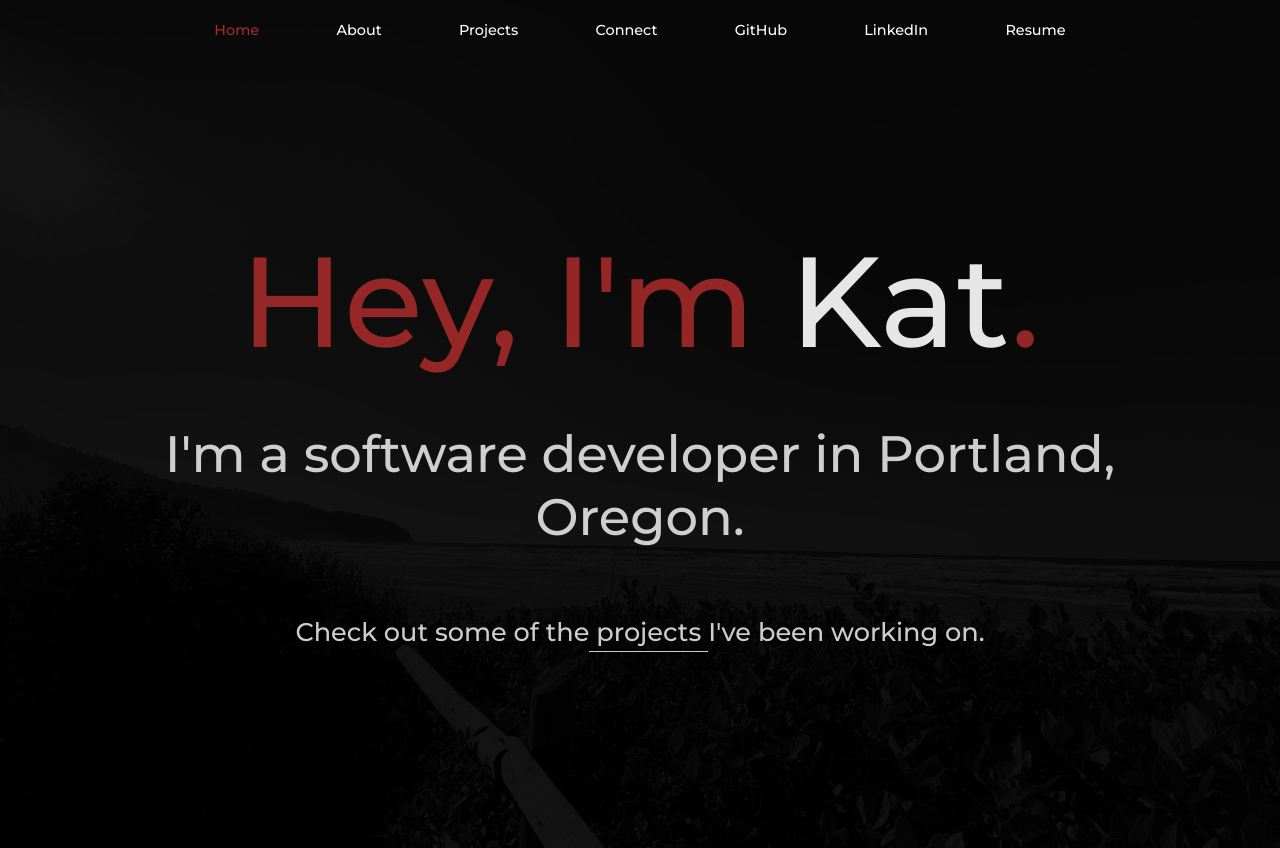
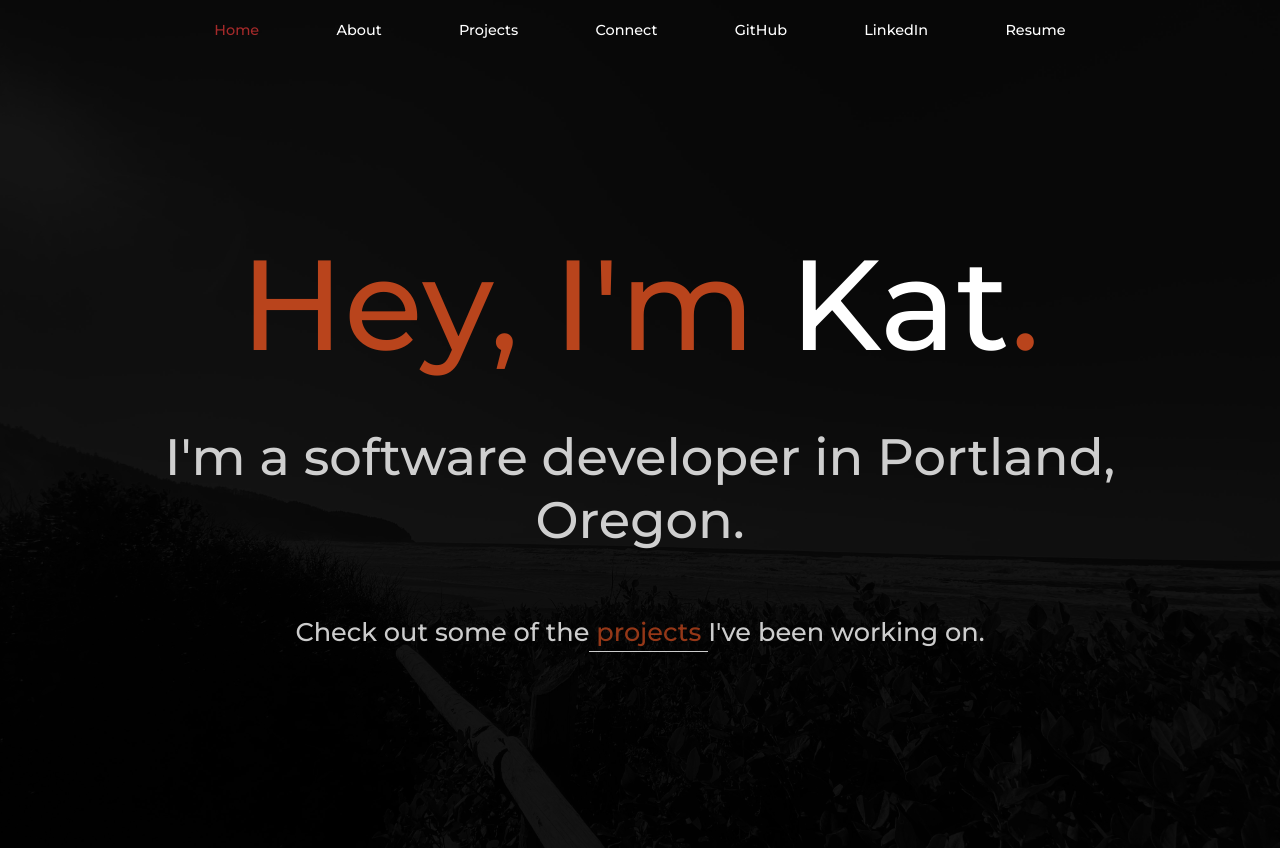
Before and after one commit to kathrynzaro/demo-portfolio, a React (Create React App) app: page / in a window 1280 px wide. In both pictures the pointer is over the link "projects". Built offline with nearby package versions, Linux system fonts and the light colour scheme; a web font is replaced by a local one.

Commit message:
h1 color

```diff
--- a/src/Components/ConnectPage/ConnectPage.css
+++ b/src/Components/ConnectPage/ConnectPage.css
@@ -64,14 +64,15 @@
   }
   }
 
-  a {
+.right-section a {
   color: white;
   text-decoration: none;
   transition: all 0.5s ease-in-out 0s;
   opacity: .7;
+  padding-right: 9px;
 }
 
-a:hover {
+.right-section a:hover {
   opacity: 1;
   transition: all 0.5s ease-in-out 0s;
   color: brown;
--- a/src/Components/HomePage/HomePage.css
+++ b/src/Components/HomePage/HomePage.css
@@ -21,12 +21,12 @@
   }
 
   .homepage h1 {
-    color: brown;
+    color: rgb(185, 68, 28);
     font-size: 10vmax;
     /* font-size: 6rem; */
     padding: 0 30px;
     font-family: 'Montserrat', sans-serif;
-    opacity: .9;
+    opacity: 1;
   }
 
   .homepage h2 {
@@ -42,9 +42,14 @@
   .homepage h3 {
     padding: 0 75px;
     font-size: 2vmax;
-    /* font-size: 2rem; */
+    line-height: 25px;
     opacity: .8;
     font-weight: 500;
+  }
+
+  .homepage a:hover {
+    padding-bottom: 4px;
+    border-bottom: 1px solid white;
   }
 }
 
@@ -103,21 +108,14 @@
 
 .homepage span:hover {
   color: brown;
-  transition: all 0.5s ease-in-out 0s;
 }
 
 
 .homepage a {
   font-family: inherit;
   font-size: inherit;
-  color: brown;
+  color: rgb(185, 68, 28);
   text-decoration: none;
   opacity: 1;
   transition: all 0.5s ease-in-out 0s;
 }
-
-.homepage a:hover {
-  color: white;
-  padding-bottom: 4px;
-  border-bottom: 1px solid white;
-}
--- a/src/Components/ProjectPage/ProjectPage.css
+++ b/src/Components/ProjectPage/ProjectPage.css
@@ -59,6 +59,7 @@
 
   .project-card h1 {
     font-family: 'Montserrat', sans-serif;
+    color: white;
     font-size: 3rem;
     font-weight: 600;
     padding: 5px 10px 10px;
@@ -74,6 +75,14 @@
     transition: all 0.5s ease-in-out 0s;
     font-size: 1.3rem;
     color: white;
+  }
+
+  .project-links:hover {
+    opacity: 1;
+    transition: all 0.5s ease-in-out 0s;
+    color: brown;
+    padding-bottom: 4px;
+    border-bottom: .5px solid white;
   }
 
   .content {
@@ -102,12 +111,19 @@
     overflow: hidden;
   }
 
-
+  .arrow:hover {
+    padding-bottom: 0;
+    border-bottom: 0;
+    opacity: .3;
+  }
 
   .arrow {
     width: 35px;
     filter: invert(100%);
     border: none;
+    transition: all 0.5s ease-in-out 0s;
+    opacity: .9;
+
   }
 
   .arrows {
@@ -228,7 +244,3 @@
 .boobot-vid {
   opacity: .85;
 }
-
-.project-links:hover {
-  opacity: 1;
-}
```
